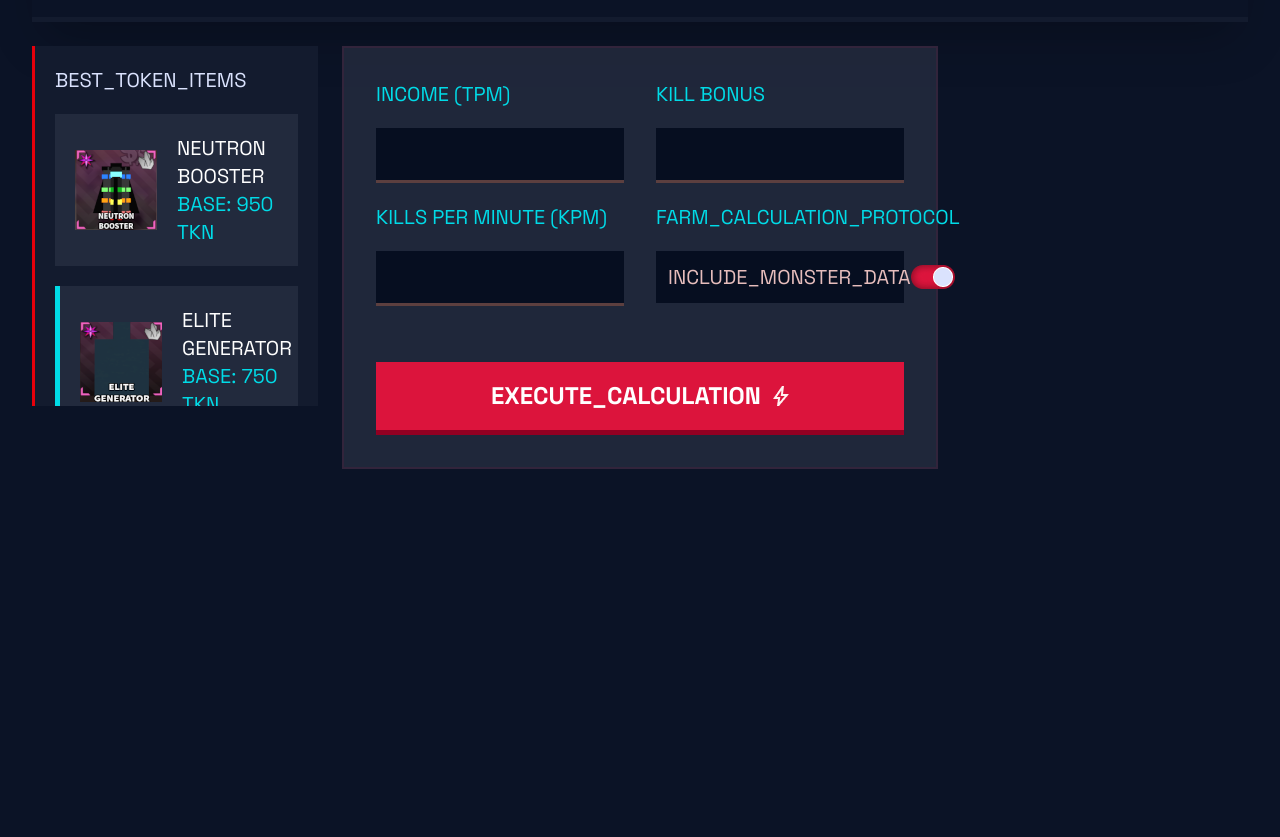
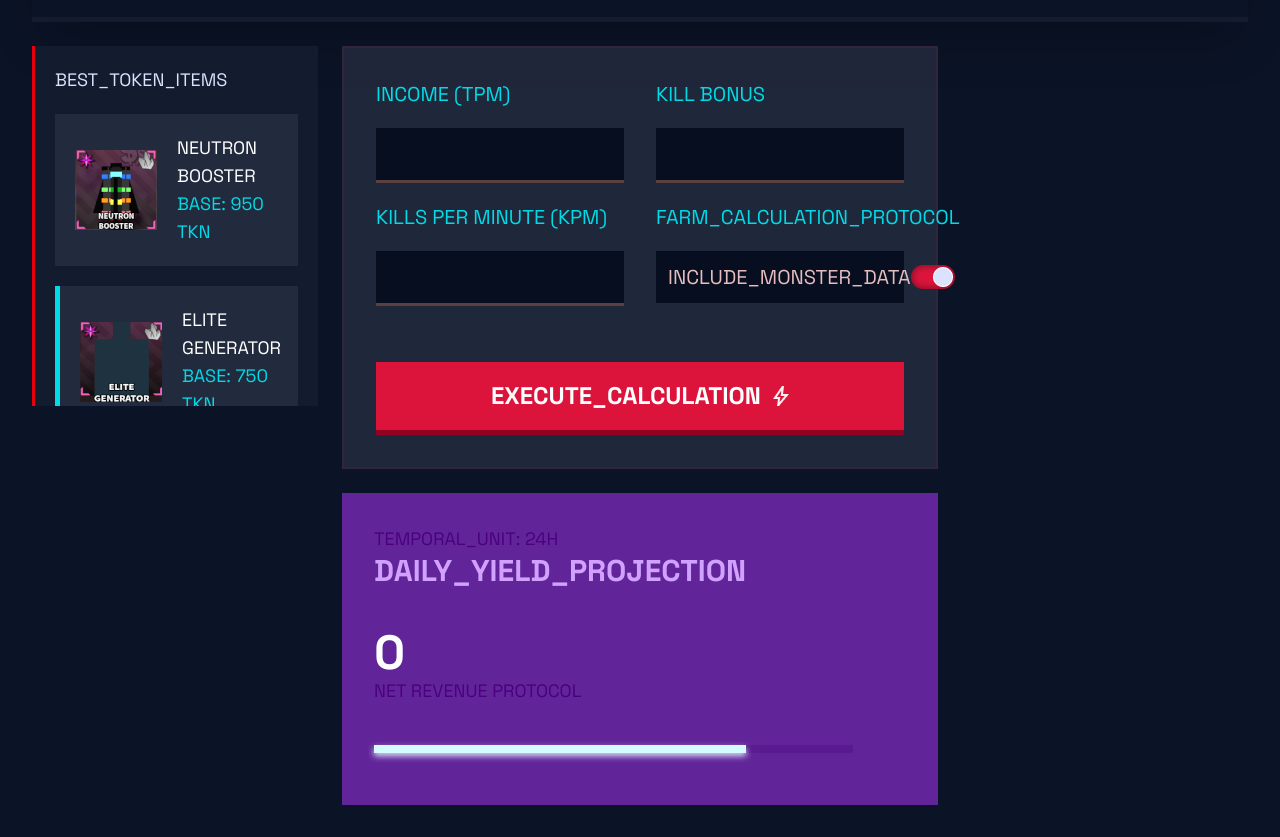
Before and after one commit to capellofabio/apl-calculator, a website built with Vite: page index.html in a window 1280 px wide. Shown: the part 187-1024 px from the top of the page. Before the commit the page ends 800 px from the top, so only its background shows below. Built offline with nearby package versions, Linux system fonts and the light colour scheme.

Commit message:
feat: Adiciona secao de daily income

```diff
--- a/index.html
+++ b/index.html
@@ -11,7 +11,7 @@
     <link rel="preconnect" href="https://fonts.gstatic.com" crossorigin>
     <link href="https://fonts.googleapis.com/css2?family=Space+Grotesk:wght@300..700&display=swap" rel="stylesheet">
   </head>
-  <body class="font-[space_grotesk] bg-[#0B1326] text-white text-xl">
+  <body class="font-[space_grotesk] bg-[#0B1326] text-white text-lg">
     <nav class="px-6 py-4 items-center flex justify-between md:justify-normal">
       <p class="font-bold text-[#DC143C] text-3xl mr-10">NITRO'S CALCULATOR</p>
       <ul id="nav-list" class="hidden md:flex gap-5 items-center text-[#DAE2FD]/60">
@@ -129,6 +129,25 @@
           </button>
 
         </div>
+
+        <!-- Daily Income -->
+        <div id="daily-yield-projection" class="bg-[#622599] p-8 mt-6">
+          <div>
+            <p class="text-[#4A0080]">TEMPORAL_UNIT: 24H</p>
+            <h2 class="text-[#D1A1FF] text-3xl font-bold">DAILY_YIELD_PROJECTION</h2>
+          </div>
+
+          <div class="py-10">
+            <p id="daily-income" class="text-5xl font-bold">0</p>
+            <p class="text-[#4A0080]">NET REVENUE PROTOCOL</p>
+          </div>
+
+          <div class="mb-5 flex items-end">
+            <hr class="bg-[#D4FCFF] border-0 h-2 w-[70%] inline-block drop-shadow-md drop-shadow-indigo-100">
+            <hr class="bg-[#4A0080]/30 border-0 h-2 w-[20%] inline-block">
+          </div>
+        </div>
+
       </div>
 
       <!-- Right Column -->
```
